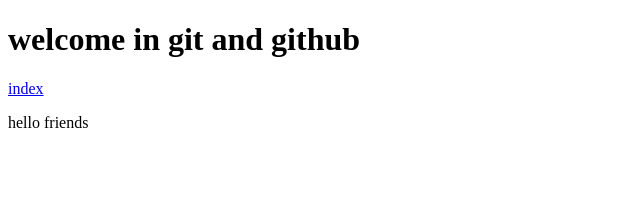
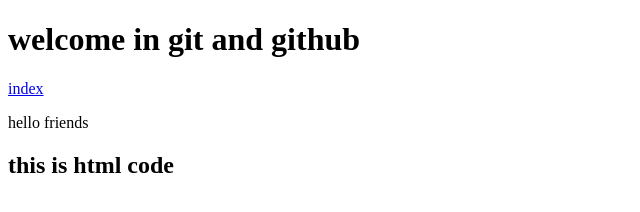
Before and after one commit to bushra3112004/practice-git-repo, a plain HTML site: page home.html in a window 1280 px wide. Shown: the whole page, without its empty margins (0-640 px from the left). Drawn offline with Linux system fonts and the light colour scheme.

Commit message:
added heading

```diff
--- a/home.html
+++ b/home.html
@@ -7,5 +7,6 @@
     <h1>welcome in git and github</h1>
     <a href="index.html">index</a>
     <p>hello friends</p>
+    <h2>this is html code</h2>
 </body>
 </html>
```
